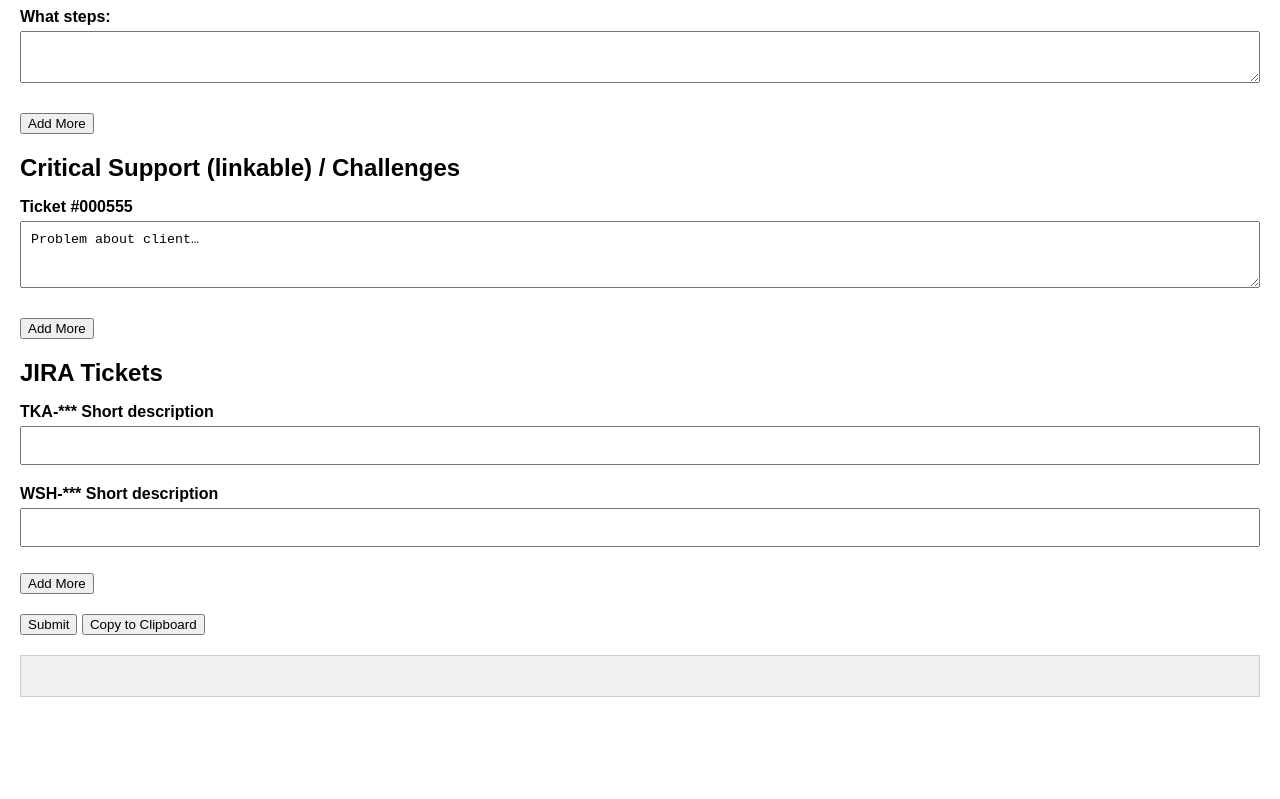
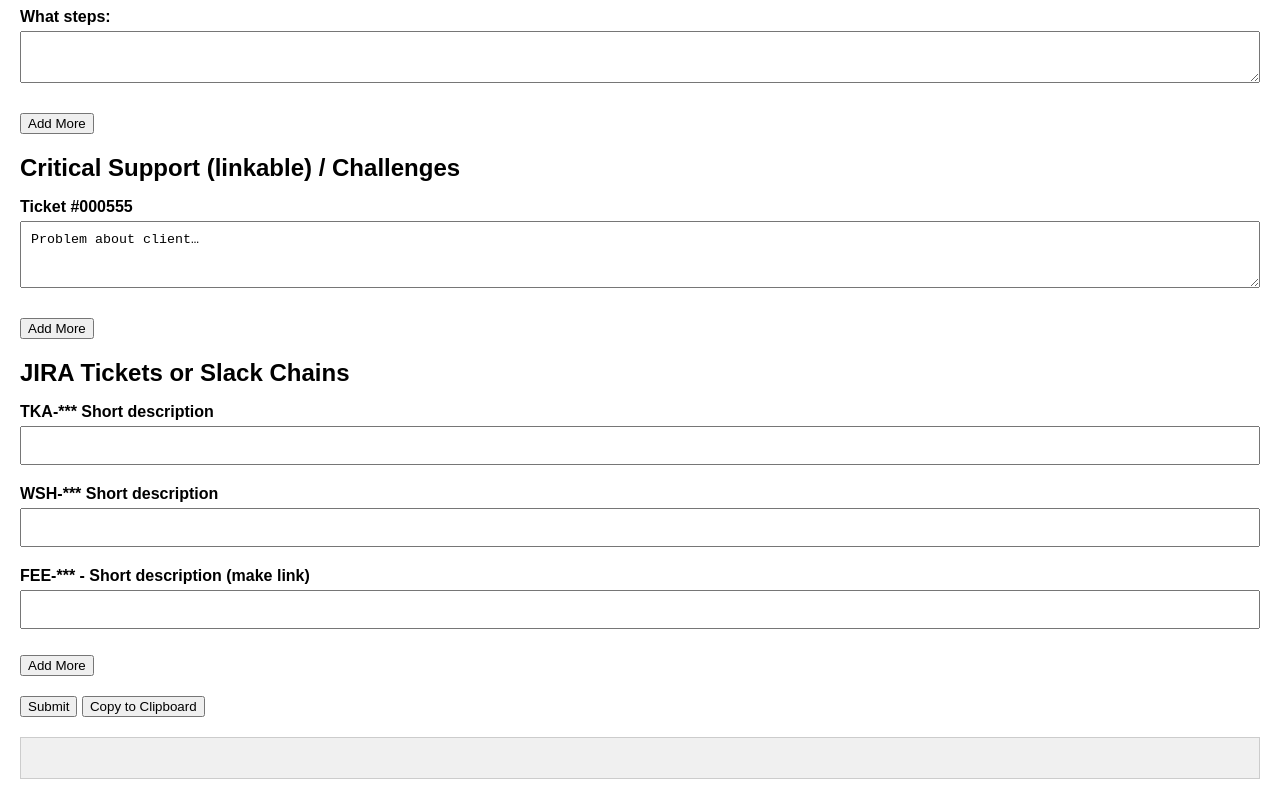
Before and after one commit to bengmend/actual_projects, a plain HTML site: page plan_tab/index2.html in a window 1280 px wide. Shown: the part 2480-3279 px from the top of the page. Before the commit the page ends 3197 px from the top, so only its background shows below. Drawn offline with Linux system fonts and the light colour scheme.

Commit message:
Update index2.html

```diff
--- a/plan_tab/index2.html
+++ b/plan_tab/index2.html
@@ -172,7 +172,7 @@
         </div>
 
         <div class="section">
-            <h2>JIRA Tickets</h2>
+            <h2>JIRA Tickets or Slack Chains</h2>
             <ul id="jira-tickets-section">
                 <li>
                     <label for="jira-tka">TKA-*** Short description</label>
@@ -181,6 +181,10 @@
                 <li>
                     <label for="jira-wsh">WSH-*** Short description</label>
                     <input type="text" id="jira-wsh" name="jira-wsh">
+                </li>
+                <li>
+                    <label for="slack-chain">FEE-*** - Short description (make link)</label>
+                    <input type="text" id="slack-chain" name="slack-chain">
                 </li>
             </ul>
             <button type="button" onclick="addJiraTicket()">Add More</button>
```
